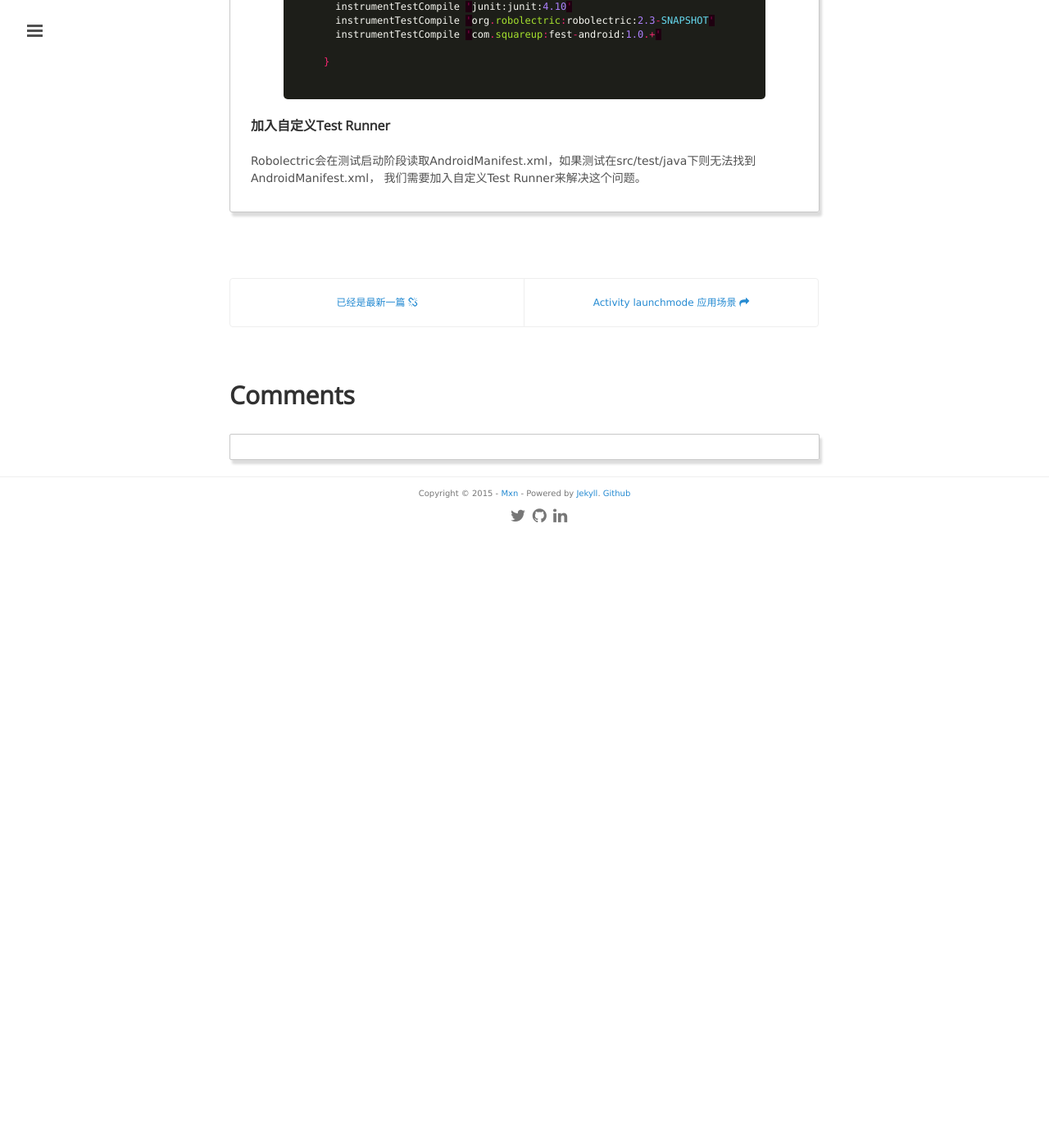
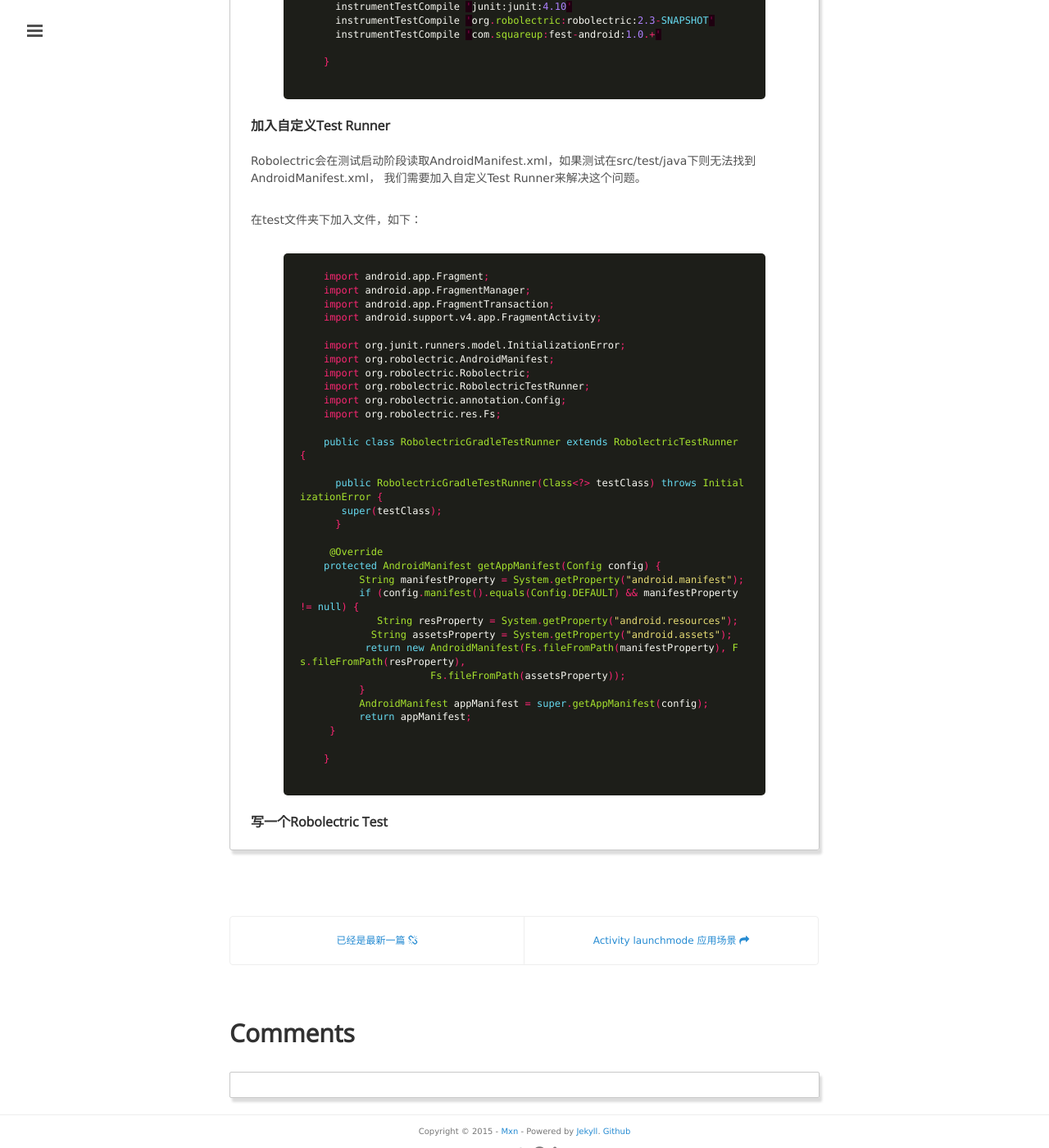
Before and after one commit to mxn21/mxn21.github.io, a Jekyll site: the page built from _posts/2015-7-7-使用Robolectric进行Android单元测试.md, in a window 1280 px wide and 1400 px high, scrolled down 2722 px. Shown: the whole window at 82% size. Built offline with Jekyll 4.4.1, drawn with Linux system fonts in a browser that asks for light colours; Markdown is read by kramdown in place of the engine named in the settings; comment, search, counter and statistics services are not loaded; before the commit the page ends 3376 px from its top, so only the background shows below that.

Commit message:
23423
23423

```diff
--- a/_posts/2015-7-7-使用Robolectric进行Android单元测试.md
+++ b/_posts/2015-7-7-使用Robolectric进行Android单元测试.md
@@ -132,3 +132,42 @@
 
 Robolectric会在测试启动阶段读取AndroidManifest.xml，如果测试在src/test/java下则无法找到AndroidManifest.xml，
 我们需要加入自定义Test Runner来解决这个问题。
+
+在test文件夹下加入文件，如下：
+
+    {% highlight java  %}
+    import android.app.Fragment;
+    import android.app.FragmentManager;
+    import android.app.FragmentTransaction;
+    import android.support.v4.app.FragmentActivity;
+
+    import org.junit.runners.model.InitializationError;
+    import org.robolectric.AndroidManifest;
+    import org.robolectric.Robolectric;
+    import org.robolectric.RobolectricTestRunner;
+    import org.robolectric.annotation.Config;
+    import org.robolectric.res.Fs;
+
+    public class RobolectricGradleTestRunner extends RobolectricTestRunner {
+
+      public RobolectricGradleTestRunner(Class<?> testClass) throws InitializationError {
+       super(testClass);
+      }
+
+     @Override
+    protected AndroidManifest getAppManifest(Config config) {
+          String manifestProperty = System.getProperty("android.manifest");
+          if (config.manifest().equals(Config.DEFAULT) && manifestProperty != null) {
+             String resProperty = System.getProperty("android.resources");
+            String assetsProperty = System.getProperty("android.assets");
+           return new AndroidManifest(Fs.fileFromPath(manifestProperty), Fs.fileFromPath(resProperty),
+                      Fs.fileFromPath(assetsProperty));
+          }
+          AndroidManifest appManifest = super.getAppManifest(config);
+          return appManifest;
+     }
+
+    }
+        {% endhighlight %}
+
+#### 写一个Robolectric Test
```
